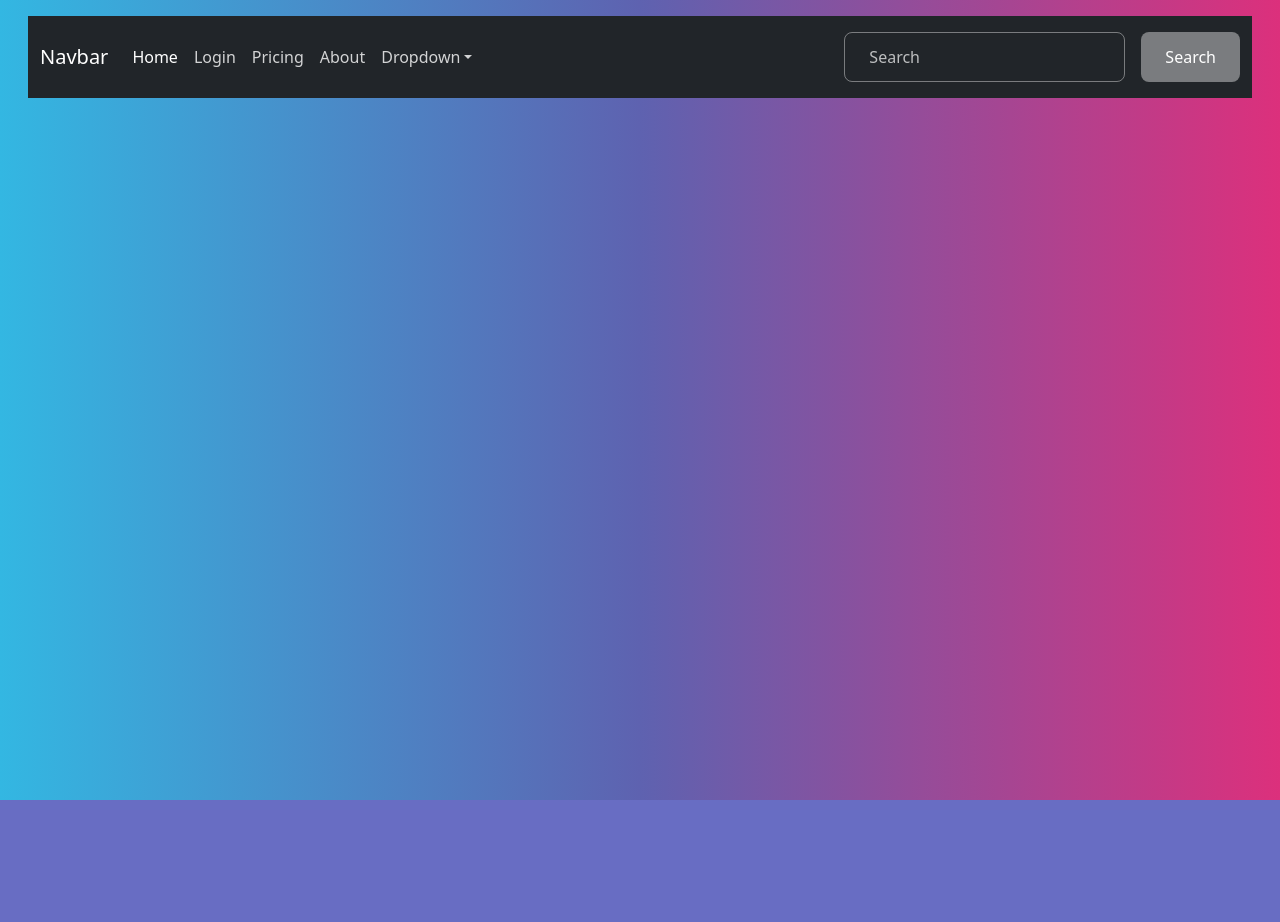
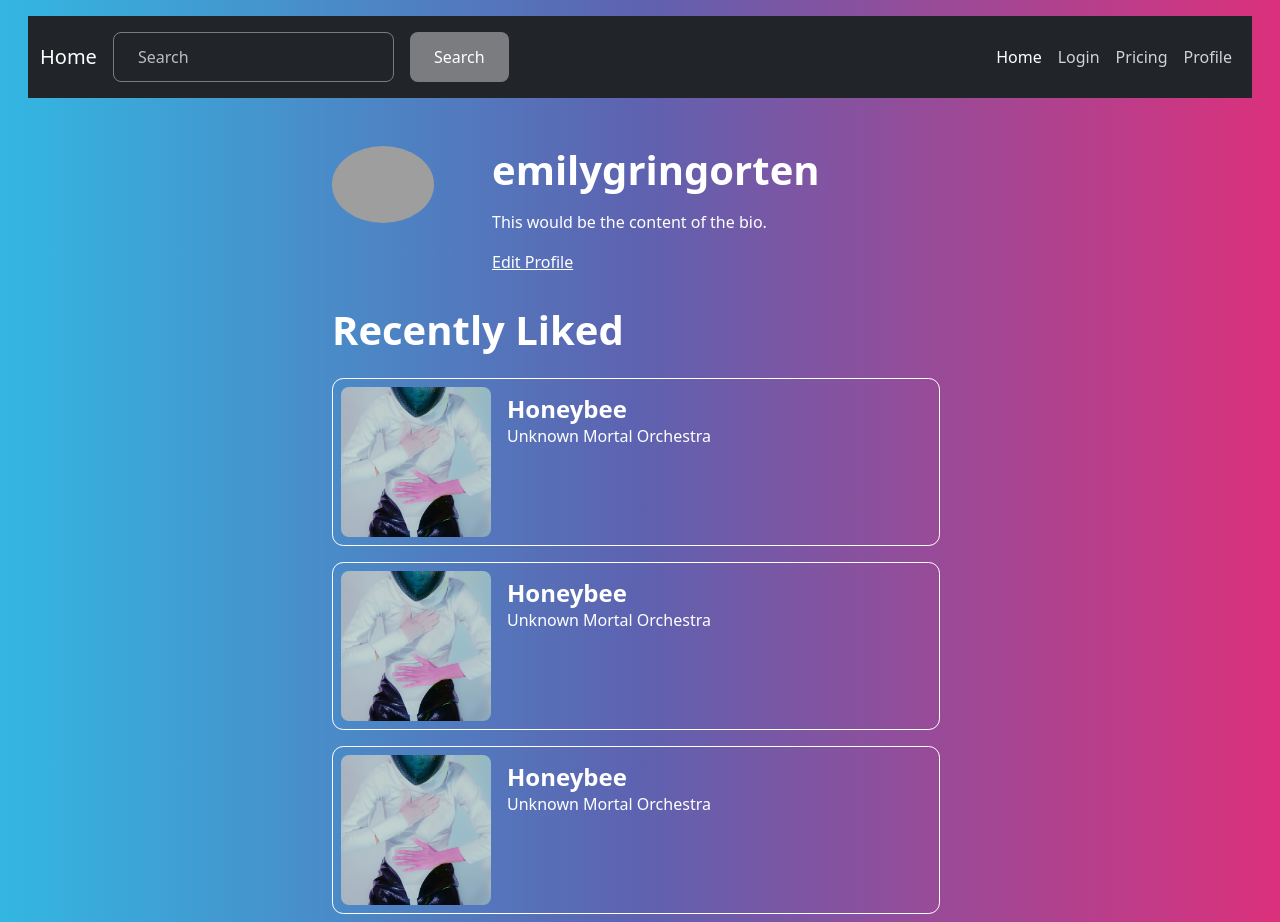
Before and after one commit to Julia-S-Martinez/Web-Dev-Final-Project, a React (Create React App) app: page /my-profile in a window 1280 px wide. Before the commit the page ends 800 px from the top, so only its background shows below. Built offline with nearby package versions, Linux system fonts and the light colour scheme; grey boxes are pictures that could not be loaded.

Commit message:
small styling tweaks to navbar and posts

```diff
--- a/src/App.js
+++ b/src/App.js
@@ -4,7 +4,8 @@ import Search from "./search";
 import Home from "./home";
 
 import {BrowserRouter, Routes, Route} from "react-router-dom";
-import {Nav} from "react-bootstrap";
+import MyProfile from "./profile/my-profile";
+import EditProfile from "./profile/edit-profile";
 
 function App() {
   return (
@@ -14,6 +15,8 @@ function App() {
               <Routes>
                   <Route index element={<Home/>}/>
                   <Route path="/login" element={<Login/>}/>
+                  <Route path="/my-profile" element={<MyProfile/>}/>
+                  <Route path="/edit-profile" element={<EditProfile/>}/>
                   <Route path="/search/:query" element={<Search/>}/>
               </Routes>
           </BrowserRouter>
--- a/src/navigation/index.js
+++ b/src/navigation/index.js
@@ -23,13 +23,17 @@ const Navigation = (
     return(
         <nav className="navbar navbar-expand-lg navbar-dark bg-dark m-2 ">
             <div className="container-fluid">
-                <a className="navbar-brand" href="#">Navbar</a>
+                <a className="navbar-brand" href="#">Home</a>
                 <button className="navbar-toggler" type="button" data-bs-toggle="collapse" data-bs-target="#navbarColor02"
                         aria-controls="navbarColor02" aria-expanded="false" aria-label="Toggle navigation">
                     <span className="navbar-toggler-icon"></span>
                 </button>
                 <div className="collapse navbar-collapse" id="navbarColor02">
-                    <ul className="navbar-nav me-auto">
+                    <form className="d-flex">
+                        <input className="form-control me-sm-2 w-full" type="search" placeholder="Search" onChange={editSearch}/>
+                        <button className="btn btn-secondary my-2 my-sm-0" type="submit" onClick={submitSearch}>Search</button>
+                    </form>
+                    <ul className="navbar-nav ms-auto">
                         <li className="nav-item">
                             <a className="nav-link active" href="/">Home
                                 <span className="visually-hidden">(current)</span>
@@ -41,25 +45,10 @@ const Navigation = (
                         <li className="nav-item">
                             <a className="nav-link" href="#">Pricing</a>
                         </li>
-                        <li className="nav-item">
-                            <a className="nav-link" href="#">About</a>
-                        </li>
-                        <li className="nav-item dropdown">
-                            <a className="nav-link dropdown-toggle" data-bs-toggle="dropdown" href="#" role="button"
-                               aria-haspopup="true" aria-expanded="false">Dropdown</a>
-                            <div className="dropdown-menu">
-                                <a className="dropdown-item" href="#">Action</a>
-                                <a className="dropdown-item" href="#">Another action</a>
-                                <a className="dropdown-item" href="#">Something else here</a>
-                                <div className="dropdown-divider"></div>
-                                <a className="dropdown-item" href="#">Separated link</a>
-                            </div>
+                        <li className="nav-item ml-auto">
+                            <a className="nav-link" href="/my-profile">Profile</a>
                         </li>
                     </ul>
-                    <form className="d-flex">
-                        <input className="form-control me-sm-2" type="search" placeholder="Search" onChange={editSearch}/>
-                            <button className="btn btn-secondary my-2 my-sm-0" type="submit" onClick={submitSearch}>Search</button>
-                    </form>
                 </div>
             </div>
         </nav>
--- /dev/null
+++ b/src/profile/edit-profile/index.js
@@ -0,0 +1,39 @@
+import React from "react";
+import {Link} from "react-router-dom";
+
+const EditProfile = () => {
+    return(
+        <div className="row bg-opacity-25 bg-black">
+            <div className="col-2 pt-3">
+            </div>
+            <div className="col-5">
+                <h1 className="pt-3">Edit Profile</h1>
+                <div className="row">
+                    <div className="col-12 pb-1">
+                        <img height={200} width={200} className="rounded-3" src="profile-pic.jpeg"/>
+                    </div>
+                    <div className="col-8">
+                        <a className="fw-bold">Edit Profile Picture</a>
+                        <input className="form-control" type="file" id="formFile" title="Edit Profile Picture"/>
+                    </div>
+                </div>
+                <label htmlFor="inputUsername" className="form-label mt-4">Username</label>
+                <input type="username" className="form-control" id="inputPassword" placeholder="Username"/>
+                <label htmlFor="inputPassword1" className="form-label mt-4">Password</label>
+                <input type="password" className="form-control" id="inputPassword1" placeholder="Password"/>
+                <label htmlFor="inputEmail" className="form-label mt-4">Email</label>
+                <input type="email" className="form-control" id="inputEmail" placeholder="email"/>
+                <p className="pt-3 fw-bold">Bio</p>
+                <div className="input-group">
+                        <textarea className="form-control h-auto w-50" aria-label="With textarea"
+                                  value="Lorem ipsum dolor sit amet, consectetur adipiscing elit. Cras non erat ut sapien
+                        molestie tempor at non libero. Nullam mattis volutpat tellus, iaculis ultrices odio finibus eu.
+                        Morbi tempus, massa a posuere eleifend, ipsum est sollicitudin ex, et congue eros sem vitae
+                        purus."></textarea>
+                </div>
+            </div>
+        </div>
+    );
+};
+
+export default EditProfile;
--- /dev/null
+++ b/src/profile/my-profile.js
@@ -0,0 +1,31 @@
+import React from "react";
+import {Link} from "react-router-dom";
+import SongList from "../song_list";
+const MyProfile = () => {
+    return(
+        <div>
+            <div className="row pt-3">
+                <div className="col-3">
+                </div>
+                <div className="col-6">
+                    <div className="row">
+                        <div className="col-3">
+                            <img src="profile-pic.jpeg" className="rounded-circle w-75"/>
+                        </div>
+                        <div className="col-9">
+                            <h1>emilygringorten</h1>
+                            <p>This would be the content of the bio.</p>
+                            <Link to="/edit-profile">Edit Profile</Link>
+                        </div>
+                    </div>
+                    <h1 className="pt-3">Recently Liked</h1>
+                    <SongList/>
+                </div>
+                <div className="col-3">
+                </div>
+            </div>
+        </div>
+    );
+};
+
+export default MyProfile;
--- /dev/null
+++ b/src/song_list/index.js
@@ -0,0 +1,14 @@
+import React from "react";
+import songsArray from './songs.json';
+import SongItem from "./song_item";
+const SongList = () => {
+    return(
+        <div className="col-md-12">
+            {
+                songsArray.map(song =>
+                    <SongItem song={song}/> )
+            }
+        </div>
+    );
+};
+export default SongList;
--- /dev/null
+++ b/src/song_list/song_item.js
@@ -0,0 +1,22 @@
+import React from "react";
+const SongItem = (
+    {
+        song = { name: 'Honeybee', artist: 'Unknown Mortal Orchestra', image: 'umo.png' ,
+        date: '3/21/23', favorite: 1}
+    }
+) => {
+    return(
+        <div className="p-1 ps-0">
+            <div className="d-flex border border-white border-1 rounded-3 p-1">
+                <img className="rounded-2" style={{width: "150px", height: "150px"}} src={ song.image }/>
+                <div className="ps-2">
+                    <h4 className="mb-0 pt-1">{song.name}
+                        <i className="bi bi-heart ps-1 pe-2"></i>
+                    </h4>
+                    <div>{song.artist}</div>
+                </div>
+            </div>
+        </div>
+    );
+};
+export default SongItem;
--- /dev/null
+++ b/src/song_list/songs.json
@@ -0,0 +1,7 @@
+[{ "name": "Honeybee", "artist": "Unknown Mortal Orchestra", "image": "umo.png",
+  "date": "3/21/2023" },
+  { "name": "Honeybee", "artist": "Unknown Mortal Orchestra", "image": "umo.png",
+    "date": "3/21/2023" },
+  { "name": "Honeybee", "artist": "Unknown Mortal Orchestra", "image": "umo.png",
+    "date": "3/21/2023" }
+]
```
Also changed, not shown: public/umo.png (added), src/profile/index.js (added), src/profile/user-profile.js (added), 1 other file (tests, documents, lock files or other folders).
